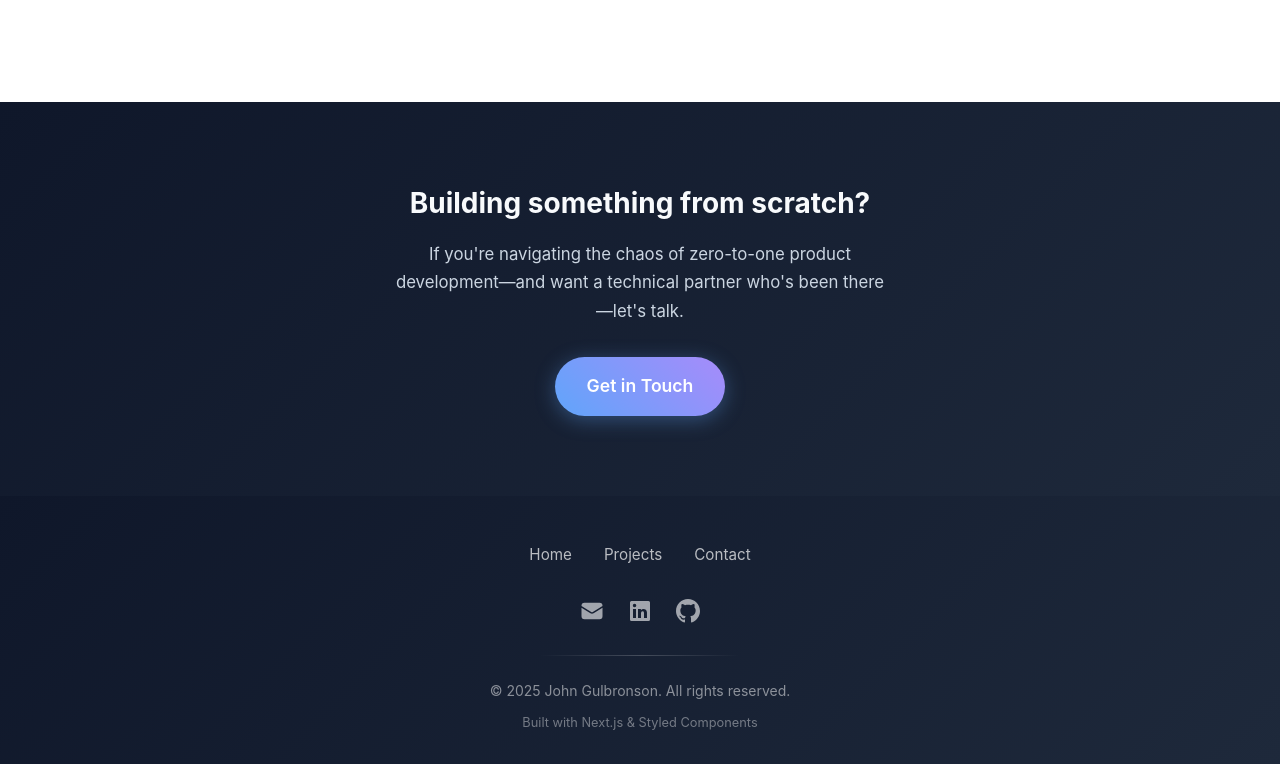
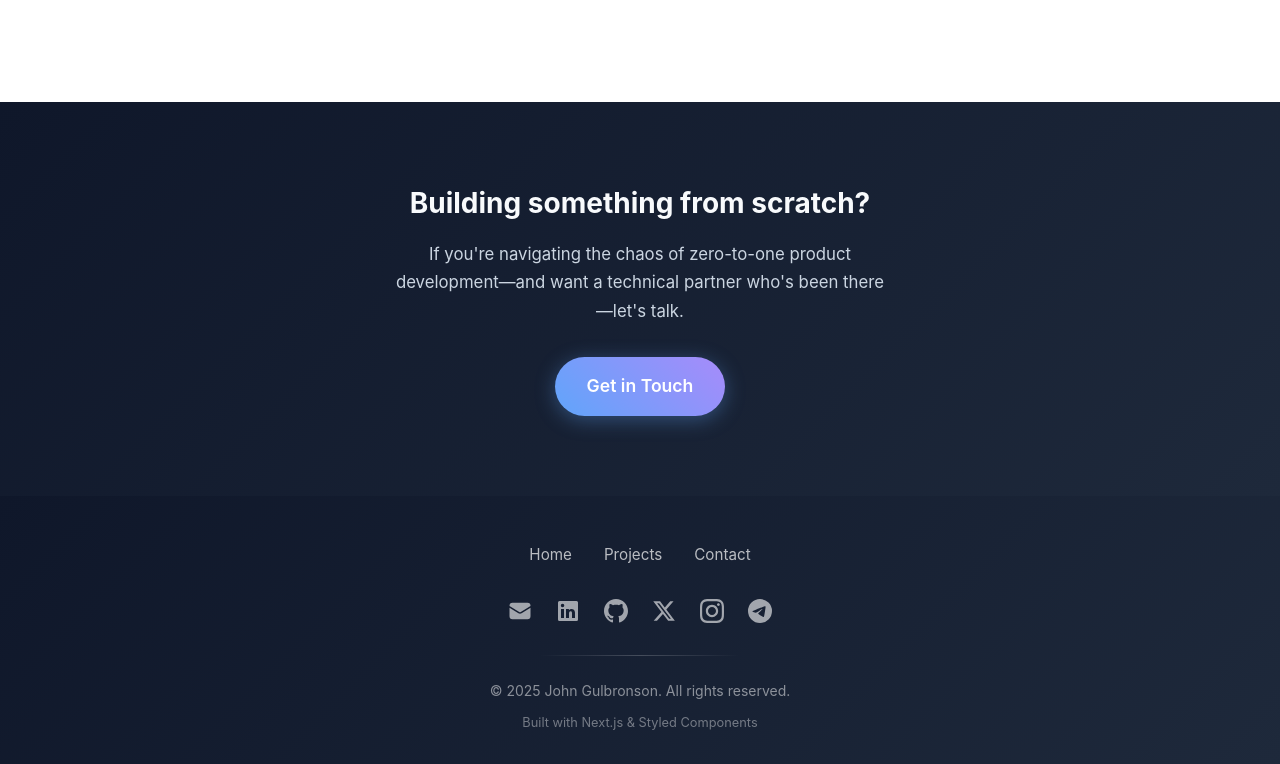
Before and after one commit to johngulb/portfolio, a Next.js app: page /myfab5 in a window 1280 px wide. Shown: the part 2901-3665 px from the top of the page. Built offline with nearby package versions, Linux system fonts and the light colour scheme.

Commit message:
add socials

```diff
--- a/src/app/components/footer.tsx
+++ b/src/app/components/footer.tsx
@@ -139,6 +139,48 @@ export function Footer() {
               <path d="M12 0c-6.626 0-12 5.373-12 12 0 5.302 3.438 9.8 8.207 11.387.599.111.793-.261.793-.577v-2.234c-3.338.726-4.033-1.416-4.033-1.416-.546-1.387-1.333-1.756-1.333-1.756-1.089-.745.083-.729.083-.729 1.205.084 1.839 1.237 1.839 1.237 1.07 1.834 2.807 1.304 3.492.997.107-.775.418-1.305.762-1.604-2.665-.305-5.467-1.334-5.467-5.931 0-1.311.469-2.381 1.236-3.221-.124-.303-.535-1.524.117-3.176 0 0 1.008-.322 3.301 1.23.957-.266 1.983-.399 3.003-.404 1.02.005 2.047.138 3.006.404 2.291-1.552 3.297-1.23 3.297-1.23.653 1.653.242 2.874.118 3.176.77.84 1.235 1.911 1.235 3.221 0 4.609-2.807 5.624-5.479 5.921.43.372.823 1.102.823 2.222v3.293c0 .319.192.694.801.576 4.765-1.589 8.199-6.086 8.199-11.386 0-6.627-5.373-12-12-12z" />
             </svg>
           </a>
+          <a
+            href="https://x.com/WiredInSamurai"
+            target="_blank"
+            rel="noopener noreferrer"
+            aria-label="X (Twitter)"
+          >
+            <svg
+              xmlns="http://www.w3.org/2000/svg"
+              viewBox="0 0 24 24"
+              fill="currentColor"
+            >
+              <path d="M18.244 2.25h3.308l-7.227 8.26 8.502 11.24H16.17l-5.214-6.817L4.99 21.75H1.68l7.73-8.835L1.254 2.25H8.08l4.713 6.231zm-1.161 17.52h1.833L7.084 4.126H5.117z" />
+            </svg>
+          </a>
+          <a
+            href="https://instagram.com/WiredInSamurai"
+            target="_blank"
+            rel="noopener noreferrer"
+            aria-label="Instagram"
+          >
+            <svg
+              xmlns="http://www.w3.org/2000/svg"
+              viewBox="0 0 24 24"
+              fill="currentColor"
+            >
+              <path d="M12 2.163c3.204 0 3.584.012 4.85.07 3.252.148 4.771 1.691 4.919 4.919.058 1.265.069 1.645.069 4.849 0 3.205-.012 3.584-.069 4.849-.149 3.225-1.664 4.771-4.919 4.919-1.266.058-1.644.07-4.85.07-3.204 0-3.584-.012-4.849-.07-3.26-.149-4.771-1.699-4.919-4.92-.058-1.265-.07-1.644-.07-4.849 0-3.204.013-3.583.07-4.849.149-3.227 1.664-4.771 4.919-4.919 1.266-.057 1.645-.069 4.849-.069zm0-2.163c-3.259 0-3.667.014-4.947.072-4.358.2-6.78 2.618-6.98 6.98-.059 1.281-.073 1.689-.073 4.948 0 3.259.014 3.668.072 4.948.2 4.358 2.618 6.78 6.98 6.98 1.281.058 1.689.072 4.948.072 3.259 0 3.668-.014 4.948-.072 4.354-.2 6.782-2.618 6.979-6.98.059-1.28.073-1.689.073-4.948 0-3.259-.014-3.667-.072-4.947-.196-4.354-2.617-6.78-6.979-6.98-1.281-.059-1.69-.073-4.949-.073zm0 5.838c-3.403 0-6.162 2.759-6.162 6.162s2.759 6.163 6.162 6.163 6.162-2.759 6.162-6.163c0-3.403-2.759-6.162-6.162-6.162zm0 10.162c-2.209 0-4-1.79-4-4 0-2.209 1.791-4 4-4s4 1.791 4 4c0 2.21-1.791 4-4 4zm6.406-11.845c-.796 0-1.441.645-1.441 1.44s.645 1.44 1.441 1.44c.795 0 1.439-.645 1.439-1.44s-.644-1.44-1.439-1.44z" />
+            </svg>
+          </a>
+          <a
+            href="https://t.me/WiredInSamurai"
+            target="_blank"
+            rel="noopener noreferrer"
+            aria-label="Telegram"
+          >
+            <svg
+              xmlns="http://www.w3.org/2000/svg"
+              viewBox="0 0 24 24"
+              fill="currentColor"
+            >
+              <path d="M11.944 0A12 12 0 0 0 0 12a12 12 0 0 0 12 12 12 12 0 0 0 12-12A12 12 0 0 0 12 0a12 12 0 0 0-.056 0zm4.962 7.224c.1-.002.321.023.465.14a.506.506 0 0 1 .171.325c.016.093.036.306.02.472-.18 1.898-.962 6.502-1.36 8.627-.168.9-.499 1.201-.82 1.23-.696.065-1.225-.46-1.9-.902-1.056-.693-1.653-1.124-2.678-1.8-1.185-.78-.417-1.21.258-1.91.177-.184 3.247-2.977 3.307-3.23.007-.032.014-.15-.056-.212s-.174-.041-.249-.024c-.106.024-1.793 1.14-5.061 3.345-.48.33-.913.49-1.302.48-.428-.008-1.252-.241-1.865-.44-.752-.245-1.349-.374-1.297-.789.027-.216.325-.437.893-.663 3.498-1.524 5.83-2.529 6.998-3.014 3.332-1.386 4.025-1.627 4.476-1.635z" />
+            </svg>
+          </a>
         </div>
 
         <div className="divider" />
```
